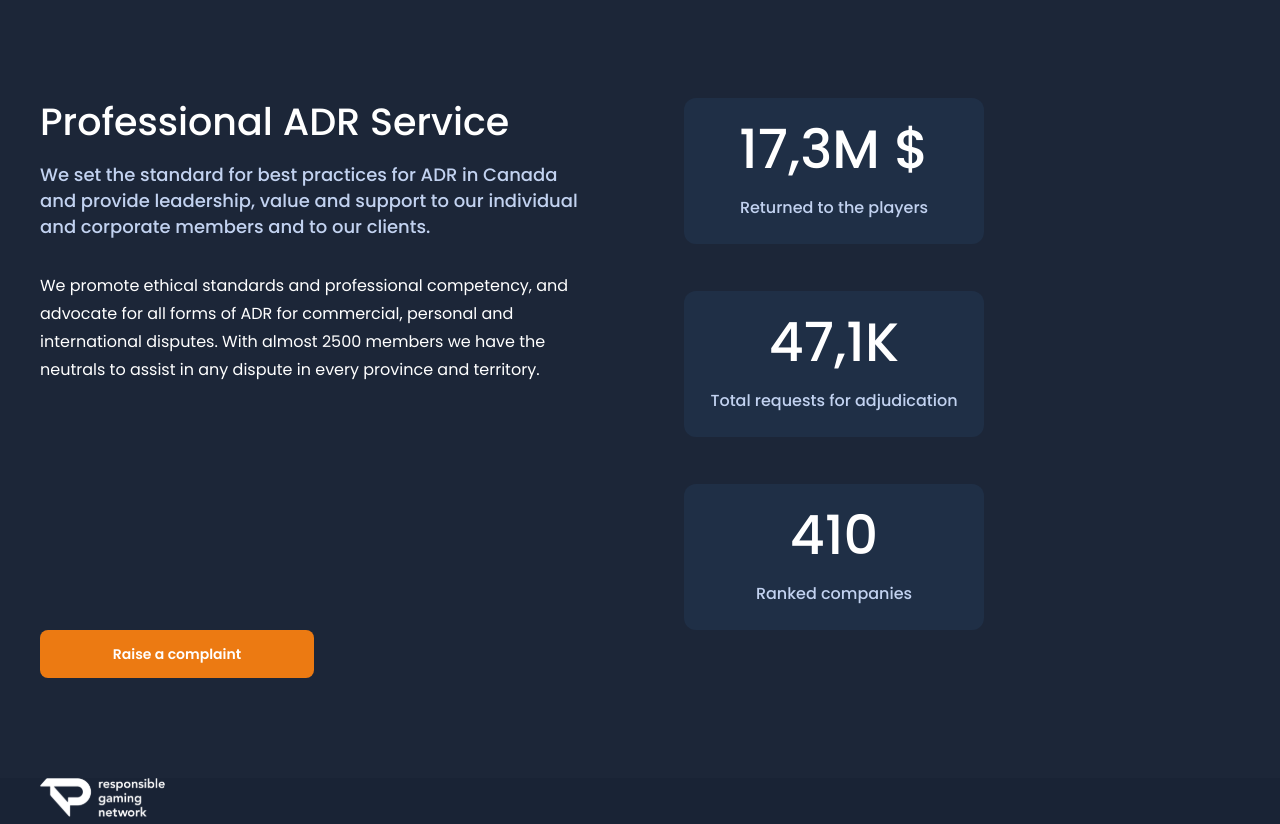
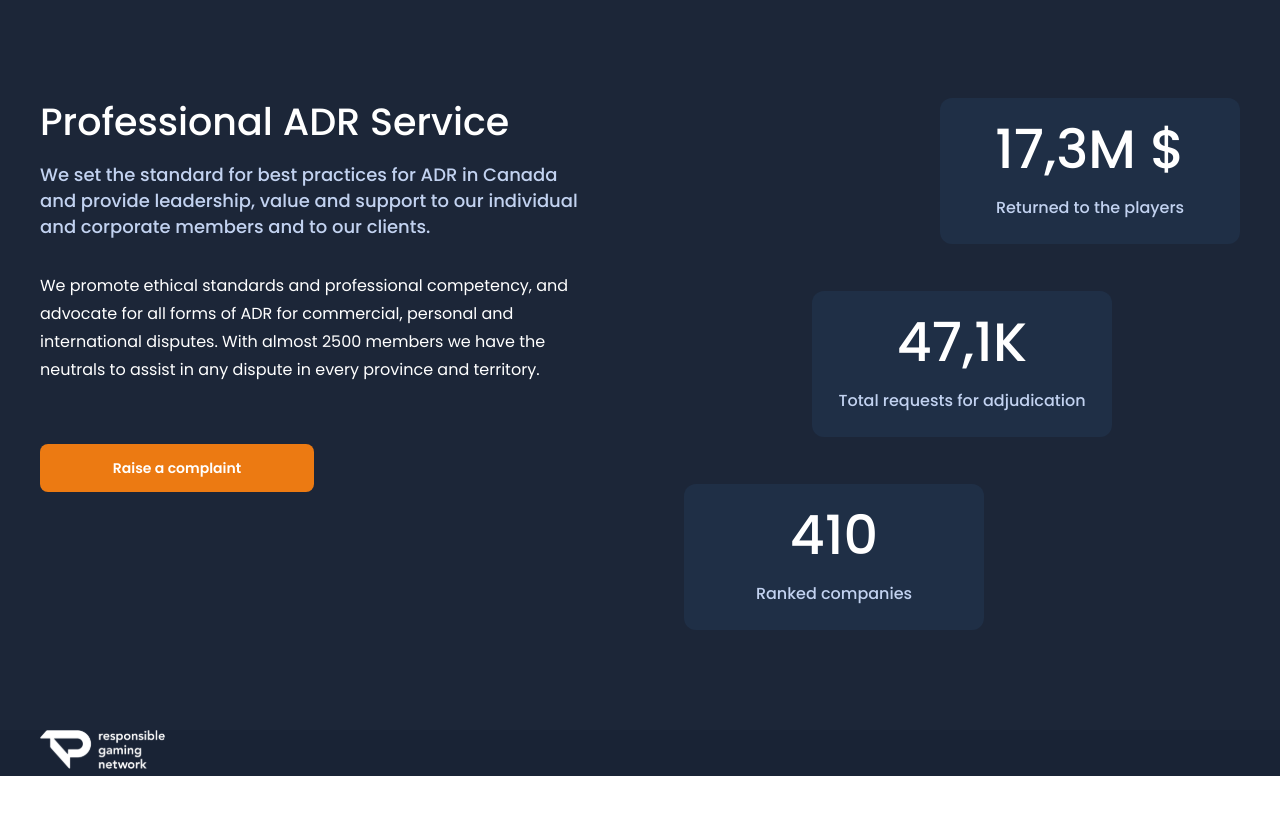
Before and after one commit to Algasenok/next-effector-example, a Next.js app: page / in a window 1280 px wide. Shown: the part 943-1767 px from the top of the page. After the commit the page ends 1719 px from the top, so only its background shows below. Built offline with nearby package versions, Linux system fonts and the light colour scheme.

Commit message:
ra-110 added statistics

```diff
--- a/src/components/Statistics/Statistics.module.scss
+++ b/src/components/Statistics/Statistics.module.scss
@@ -81,29 +81,24 @@
 .statisticsContainer {
   position: relative;
   z-index: 1;
-  display: flex;
-  flex-direction: column;
+  display: grid;
+  gap: 40px 0;
 
   @media #{$laptop} {
-    flex-direction: row;
-    justify-content: flex-start;
-    flex-wrap: wrap;
-    align-items: start;
+    grid-template-columns: 544px 1fr;
+    gap: 60px 100px;
+  }
+
+  @media #{$desktop} {
+    gap: 60px 6px;
   }
 }
 
 .statisticsContent {
   text-align: center;
-  margin-bottom: 40px;
 
   @media #{$laptop} {
     text-align: left;
-    width: 544px;
-    margin-right: 100px;
-  }
-
-  @media #{$desktop} {
-    margin-right: 6px;
   }
 }
 
@@ -138,44 +133,25 @@
 }
 
 .statisticsCardContainer {
-  display: flex;
-  flex-direction: column;
-  align-items: center;
+  display: grid;
+  gap: 16px 0;
 
   @media #{$tablet} {
-    align-items: stretch;
-    flex-direction: row;
+    grid-template-columns: repeat(3, 1fr);
+    gap: 0 16px;
   }
 
   @media #{$laptop} {
-    flex-direction: column;
-    width: calc(100% - 644px);
-  }
-}
-
-.statisticsCardWrapper {
-  width: 100%;
-  margin-bottom: 16px;
-
-  &:last-child {
-    margin-bottom: 0;
-    margin-right: 0;
-  }
-
-  @media #{$tablet} {
-    width: calc(33.33% - 11px);
-    margin-bottom: 0;
-    margin-right: 16px;
-  }
-
-  @media #{$laptop} {
-    width: 300px;
-    margin-bottom: 47px;
-    margin-right: 0;
+    grid-template-columns: 1fr;
+    gap: 47px 0;
+    grid-column-start: 2;
+    grid-column-end: 3;
+    grid-row-start: 1;
+    grid-row-end: 4;
   }
 
   @media #{$desktop} {
-    margin-bottom: 65px;
+    gap: 65px 0;
   }
 }
 
@@ -197,7 +173,16 @@
   }
 
   @media #{$laptop} {
+    width: 300px;
     padding: 24px 26px;
+
+    &:first-child {
+      justify-self: end;
+    }
+
+    &:nth-child(2) {
+      justify-self: center;
+    }
   }
 }
 
@@ -236,8 +221,13 @@
 
 .statisticsButton {
   width: 100%;
+  justify-self: center;
 
   @media #{$tablet} {
     width: 274px;
   }
+
+  @media #{$laptop} {
+    justify-self: start;
+  }
 }
--- a/src/components/Statistics/index.tsx
+++ b/src/components/Statistics/index.tsx
@@ -43,11 +43,9 @@ export function Statistics() {
         </div>
         <div className={styles.statisticsCardContainer}>
           {cards.map(({ value, description }, index) => (
-            <div key={`statistics${index}`} className={styles.statisticsCardWrapper}>
-              <div className={styles.statisticsCard}>
-                <div className={styles.statisticsCardValue}>{value}</div>
-                <div className={styles.statisticsCardDescription}>{description}</div>
-              </div>
+            <div key={`statistics${index}`} className={styles.statisticsCard}>
+              <div className={styles.statisticsCardValue}>{value}</div>
+              <div className={styles.statisticsCardDescription}>{description}</div>
             </div>
           ))}
         </div>
```
